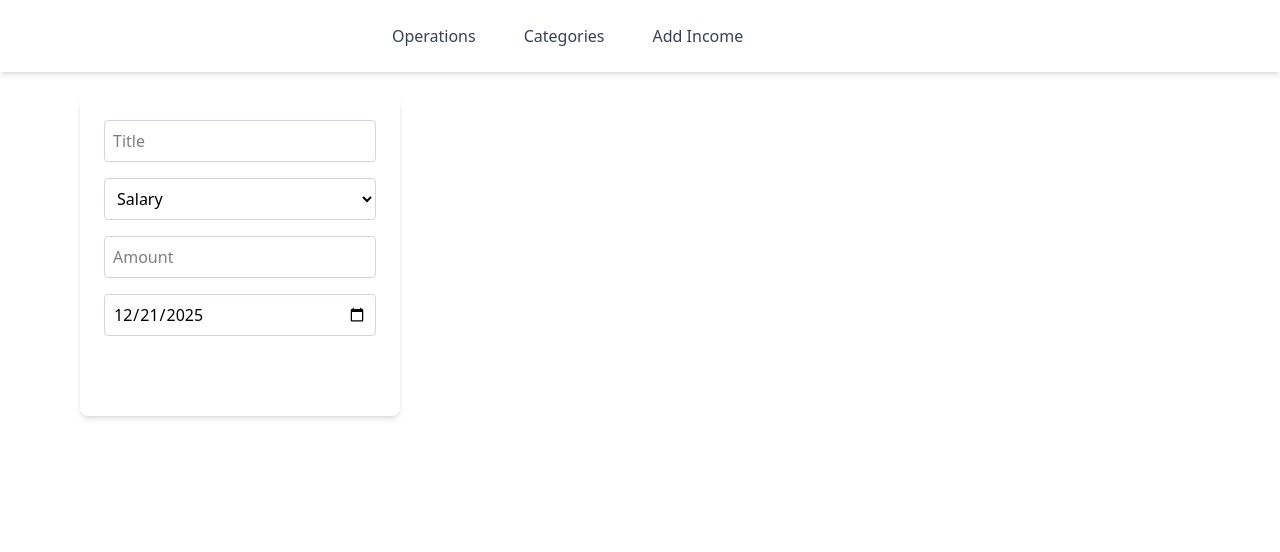
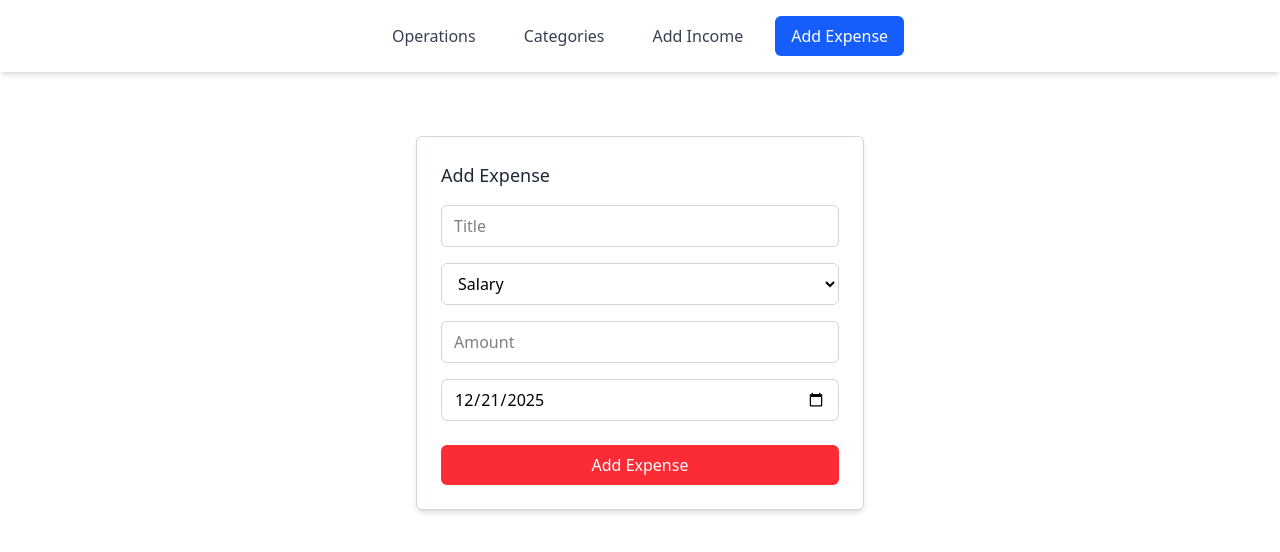
Before and after one commit to Necroempath/opsManager, a React (Vite) app: page /add/expense in a window 1280 px wide. Shown: the top 552 px of the page. Built offline with nearby package versions, Linux system fonts and the light colour scheme.

Commit message:
operation table mastered

```diff
--- a/src/components/AddOperationForm.tsx
+++ b/src/components/AddOperationForm.tsx
@@ -1,9 +1,8 @@
-import React, { useState } from 'react';
-import { useDispatch, useSelector } from 'react-redux';
-import type { OperationType } from '../Models/Operation';
-import type { AppDispatch, RootState } from '../store';
-import { addOperation } from '../store/operationSlice';
-
+import React, { useState } from "react";
+import { useDispatch, useSelector } from "react-redux";
+import type { OperationType } from "../Models/Operation";
+import type { AppDispatch, RootState } from "../store";
+import { addOperation } from "../store/operationSlice";
 
 interface AddOperationFormProps {
   type: OperationType;
@@ -11,112 +10,141 @@ interface AddOperationFormProps {
 
 const AddOperationForm: React.FC<AddOperationFormProps> = ({ type }) => {
   const dispatch = useDispatch<AppDispatch>();
-  const categories = useSelector((state: RootState) => state.categories.categories);
+  const categories = useSelector(
+    (state: RootState) => state.categories.categories
+  );
 
-  const [title, setTitle] = useState('');
-  const [categoryId, setCategoryId] = useState(categories[0]?.id || '');
-  const [amount, setAmount] = useState('');
-  const [date, setDate] = useState(new Date().toISOString().split('T')[0]);
+  const [title, setTitle] = useState("");
+  const [categoryId, setCategoryId] = useState(categories[0]?.id || "");
+  const [amount, setAmount] = useState("");
+  const [date, setDate] = useState(new Date().toISOString().split("T")[0]);
 
   const [errors, setErrors] = useState({
-    title: '',
-    amount: '',
-    date: '',
+    title: "",
+    amount: "",
+    date: "",
   });
 
   const validate = () => {
-    const newErrors = { title: '', amount: '', date: '' };
+    const newErrors = { title: "", amount: "", date: "" };
 
-    if (title.trim().length < 1) newErrors.title = 'Title can not be empty';
+    if (title.trim().length < 1) newErrors.title = "Title can not be empty";
 
-    if (!amount || Number(amount) <= 0) newErrors.amount = 'Amount must be positive';
+    if (!amount || Number(amount) <= 0)
+      newErrors.amount = "Amount must be positive";
 
     const inputDate = new Date(date);
     const now = new Date();
     const tenYearsAgo = new Date();
     tenYearsAgo.setFullYear(now.getFullYear() - 10);
 
-    if (inputDate > now || inputDate < tenYearsAgo) newErrors.date = 'Date must be within last 10 years';
+    if (inputDate > now || inputDate < tenYearsAgo)
+      newErrors.date = "Date must be within last 10 years";
 
     setErrors(newErrors);
-    return Object.values(newErrors).every(e => !e);
+    return Object.values(newErrors).every((e) => !e);
   };
 
   const handleSubmit = (e: React.FormEvent) => {
     e.preventDefault();
     if (!validate()) return;
 
-    dispatch(addOperation({
+    dispatch(
+      addOperation({
         type,
         title,
         amount: Number(amount),
         date,
         categoryId,
-    }));
+      })
+    );
 
-    setTitle('');
-    setAmount('');
-    setDate(new Date().toISOString().split('T')[0]);
-    setCategoryId(categories[0]?.id || '');
-    setErrors({ title: '', amount: '', date: '' });
+    setTitle("");
+    setAmount("");
+    setDate(new Date().toISOString().split("T")[0]);
+    setCategoryId(categories[0]?.id || "");
+    setErrors({ title: "", amount: "", date: "" });
   };
 
    return (
-    <form onSubmit={handleSubmit} className="flex flex-col gap-4 p-6 bg-white rounded-lg shadow-md w-80">
+    <form
+      onSubmit={handleSubmit}
+      className="max-w-md rounded-md border m-auto mt-10 border-gray-300 bg-white p-6 shadow-md"
+    >
+      <h2 className="mb-4 text-lg font-medium text-gray-800">
+        Add {type === 'income' ? 'Income' : 'Expense'}
+      </h2>
 
-      <div className="flex flex-col">
+      <div className="mb-4">
         <input
           type="text"
           placeholder="Title"
           value={title}
-          onChange={e => setTitle(e.target.value)}
-          className={`border p-2 rounded focus:outline-none focus:ring-2 ${
-            errors.title ? 'border-red-400 focus:ring-red-400' : 'border-gray-300 focus:ring-primary'
+          onChange={(e) => setTitle(e.target.value)}
+          className={`w-full rounded-md border px-3 py-2 text-md focus:outline-none focus:ring-2 ${
+            errors.title
+              ? 'border-red-400 focus:ring-red-300'
+              : 'border-gray-300 focus:ring-green-400'
           }`}
         />
-        {errors.title && <span className="text-red-400 text-sm mt-1">{errors.title}</span>}
+        {errors.title && (
+          <p className="mt-1 text-md text-red-500">{errors.title}</p>
+        )}
       </div>
 
-
+      <div className="mb-4">
         <select
           value={categoryId}
-        onChange={e => setCategoryId(e.target.value)}
-        className="border border-gray-300 p-2 rounded focus:outline-none focus:ring-2 focus:ring-primary"
+          onChange={(e) => setCategoryId(e.target.value)}
+          className="w-full rounded-md border border-gray-300 px-3 py-2 text-md focus:outline-none focus:ring-2 focus:ring-green-400"
         >
-        {categories.map(cat => (
-          <option key={cat.id} value={cat.id}>{cat.name}</option>
+          {categories.map((cat) => (
+            <option key={cat.id} value={cat.id}>
+              {cat.name}
+            </option>
           ))}
         </select>
+      </div>
 
-      <div className="flex flex-col">
+      <div className="mb-4">
         <input
           type="number"
           placeholder="Amount"
           value={amount}
-          onChange={e => setAmount(e.target.value)}
-          className={`border p-2 rounded focus:outline-none focus:ring-2 ${
-            errors.amount ? 'border-red-400 focus:ring-red-400' : 'border-gray-300 focus:ring-primary'
+          onChange={(e) => setAmount(e.target.value)}
+          className={`w-full rounded-md border px-3 py-2 text-md focus:outline-none focus:ring-2 ${
+            errors.amount
+              ? 'border-red-400 focus:ring-red-300'
+              : 'border-gray-300 focus:ring-green-400'
           }`}
         />
-        {errors.amount && <span className="text-red-400 text-sm mt-1">{errors.amount}</span>}
+        {errors.amount && (
+          <p className="mt-1 text-md text-red-500">{errors.amount}</p>
+        )}
       </div>
 
-      <div className="flex flex-col">
+      <div className="mb-6">
         <input
           type="date"
           value={date}
-          onChange={e => setDate(e.target.value)}
-          className={`border p-2 rounded focus:outline-none focus:ring-2 ${
-            errors.date ? 'border-red-400 focus:ring-red-400' : 'border-gray-300 focus:ring-primary'
+          onChange={(e) => setDate(e.target.value)}
+          className={`w-full rounded-md border px-3 py-2 text-md focus:outline-none focus:ring-2 ${
+            errors.date
+              ? 'border-red-400 focus:ring-red-300'
+              : 'border-gray-300 focus:ring-green-400'
           }`}
         />
-        {errors.date && <span className="text-red-400 text-sm mt-1">{errors.date}</span>}
+        {errors.date && (
+          <p className="mt-1 text-md text-red-500">{errors.date}</p>
+        )}
       </div>
 
       <button
         type="submit"
-        className={`p-2 rounded text-white ${
-          type === 'income' ? 'bg-income hover:bg-green-500' : 'bg-expense hover:bg-red-500'
+        className={`w-full rounded-md px-4 py-2 text-md font-medium cursor-pointer text-white transition-colors ${
+          type === 'income'
+            ? 'bg-green-500 hover:bg-green-600'
+            : 'bg-red-500 hover:bg-red-600'
         }`}
       >
         Add {type === 'income' ? 'Income' : 'Expense'}
--- a/src/components/Header.tsx
+++ b/src/components/Header.tsx
@@ -1,14 +1,16 @@
-import React from 'react';
 import { NavLink } from 'react-router-dom';
 
 const Header: React.FC = () => {
   const linkClass = ({ isActive }: { isActive: boolean }) =>
-    `px-4 py-2 rounded hover:bg-primary transition-colors ${
-      isActive ? 'bg-primary text-white' : 'text-gray-700'
-    }`;
+    [
+      "px-4 py-2 rounded-md text-md font-medium transition-colors",
+      isActive
+        ? "bg-blue-600 text-white"
+        : "text-gray-700 hover:bg-gray-100 hover:text-gray-800",
+    ].join(" ");
 
   return (
-    <header className="bg-bg shadow-md p-4 flex justify-center gap-4">
+    <header className="shadow-md p-4 flex justify-center gap-4">
       <NavLink to="/" className={linkClass}>
         Operations
       </NavLink>
--- /dev/null
+++ b/src/components/OperationTable.tsx
@@ -0,0 +1,87 @@
+import type { Operation } from "../Models/Operation";
+import type { Category } from "../Models/Category";
+
+interface OperationTableProps {
+  operations: Operation[];
+  categories: Category[];
+}
+
+const OperationTable: React.FC<OperationTableProps> = ({
+  operations,
+  categories,
+}) => {
+  const getCategoryName = (id: string) =>
+    categories.find((c) => c.id === id)?.name ?? "Unknown";
+
+  return (
+    <div className="overflow-hidden rounded-md mt-10">
+      <table className="w-full border-collapse text-md">
+
+        <thead className="bg-blue-600 text-white">
+          <tr>
+            <th className="px-4 py-3 text-left font-medium">Type</th>
+            <th className="px-4 py-3 text-left font-medium">Category</th>
+            <th className="px-4 py-3 text-left font-medium">Title</th>
+            <th className="px-4 py-3 text-left font-medium">Amount</th>
+            <th className="px-4 py-3 text-left font-medium">Date</th>
+          </tr>
+        </thead>
+
+        <tbody>
+          {operations.map((op, index) => (
+            <tr
+              key={op.id}
+              className={
+                index % 2 === 0
+                  ? "bg-gray-100"
+                  : "bg-gray-200"
+              }
+            >
+
+              <td className="px-4 py-3">
+                <span
+                  className={`inline-block rounded-full px-3 py-1 text-xs font-medium text-white ${
+                    op.type === "income"
+                      ? "bg-green-500"
+                      : "bg-red-500"
+                  }`}
+                >
+                  {op.type}
+                </span>
+              </td>
+
+              <td className="px-4 py-3 text-gray-800">
+                {getCategoryName(op.categoryId)}
+              </td>
+
+              <td className="px-4 py-3 text-gray-800">
+                {op.title}
+              </td>
+
+              <td className="px-4 py-3 font-medium text-gray-900">
+                {op.amount}$
+              </td>
+
+              <td className="px-4 py-3 text-gray-700">
+                {op.date}
+              </td>
+            </tr>
+          ))}
+
+          {operations.length === 0 && (
+            <tr>
+              <td
+                colSpan={5}
+                className="px-4 py-6 text-center text-gray-500"
+              >
+                No operations yet
+              </td>
+            </tr>
+          )}
+        </tbody>
+      </table>
+    </div>
+  );
+};
+
+export default OperationTable;
--- a/src/pages/OperationsPage.tsx
+++ b/src/pages/OperationsPage.tsx
@@ -1,7 +1,12 @@
-import React from "react";
+import { useSelector } from "react-redux";
+import type { RootState } from "../store";
+import OperationTable from "../components/OperationTable";
 
 const OperationsPage = () => {
-  return <div>Operations</div>;
+  const operations = useSelector((state: RootState) => state.operations.operations);
+  const categories = useSelector((state: RootState) => state.categories.categories);
+
+  return <OperationTable operations={operations} categories={categories} />;
 };
 
 export default OperationsPage;
--- a/tailwind.config.js
+++ b/tailwind.config.js
@@ -1,8 +1,8 @@
 /** @type {import('tailwindcss').Config} */
 export default {
   content: [
-    "./index.html", // корневой html
-    "./src/**/*.{js,ts,jsx,tsx}", // все компоненты
+    "./index.html",
+    "./src/**/*.{js,ts,jsx,tsx}",
   ],
   theme: {
     extend: {
```
Lines whose indentation alone changed are shown as unchanged.
